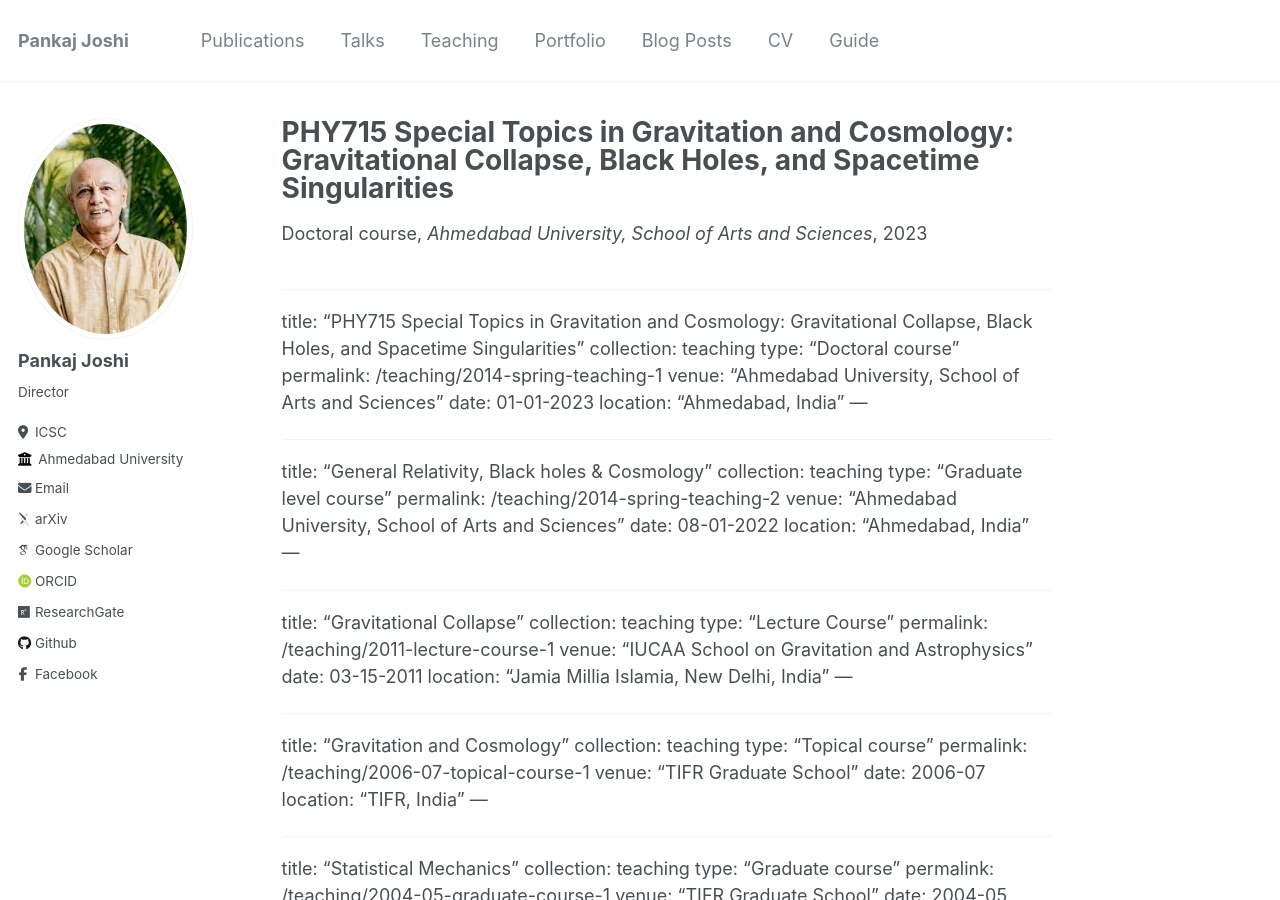
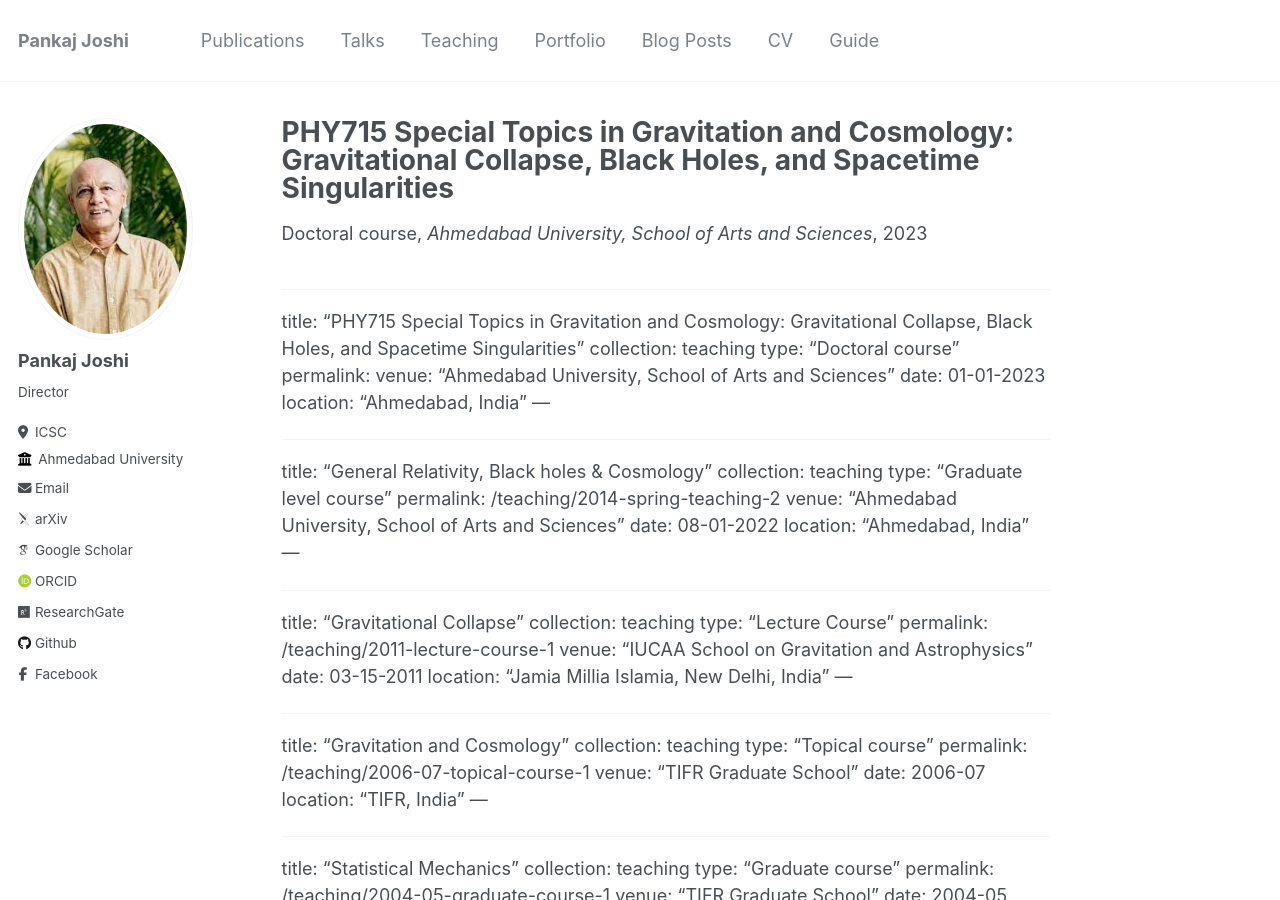
Before and after one commit to Pankaj-S-Joshi/Pankaj-S-Joshi.github.io, a Jekyll site: the page built from _teaching/2014-spring-teaching-1.md, in a window 1280 px wide and 900 px high. Built offline with Jekyll 4.4.1, drawn with Linux system fonts in a browser that asks for light colours; some web fonts are replaced.

Commit message:
Update 2014-spring-teaching-1.md
Trying something

```diff
--- a/_teaching/2014-spring-teaching-1.md
+++ b/_teaching/2014-spring-teaching-1.md
@@ -12,7 +12,7 @@ location: "Ahmedabad,India"
 title: "PHY715 Special Topics in Gravitation and Cosmology: Gravitational Collapse, Black Holes, and Spacetime Singularities"
 collection: teaching
 type: "Doctoral course"
-permalink: /teaching/2014-spring-teaching-1
+permalink:
 venue: "Ahmedabad University, School of Arts and Sciences"
 date: 01-01-2023
 location: "Ahmedabad, India"
```
